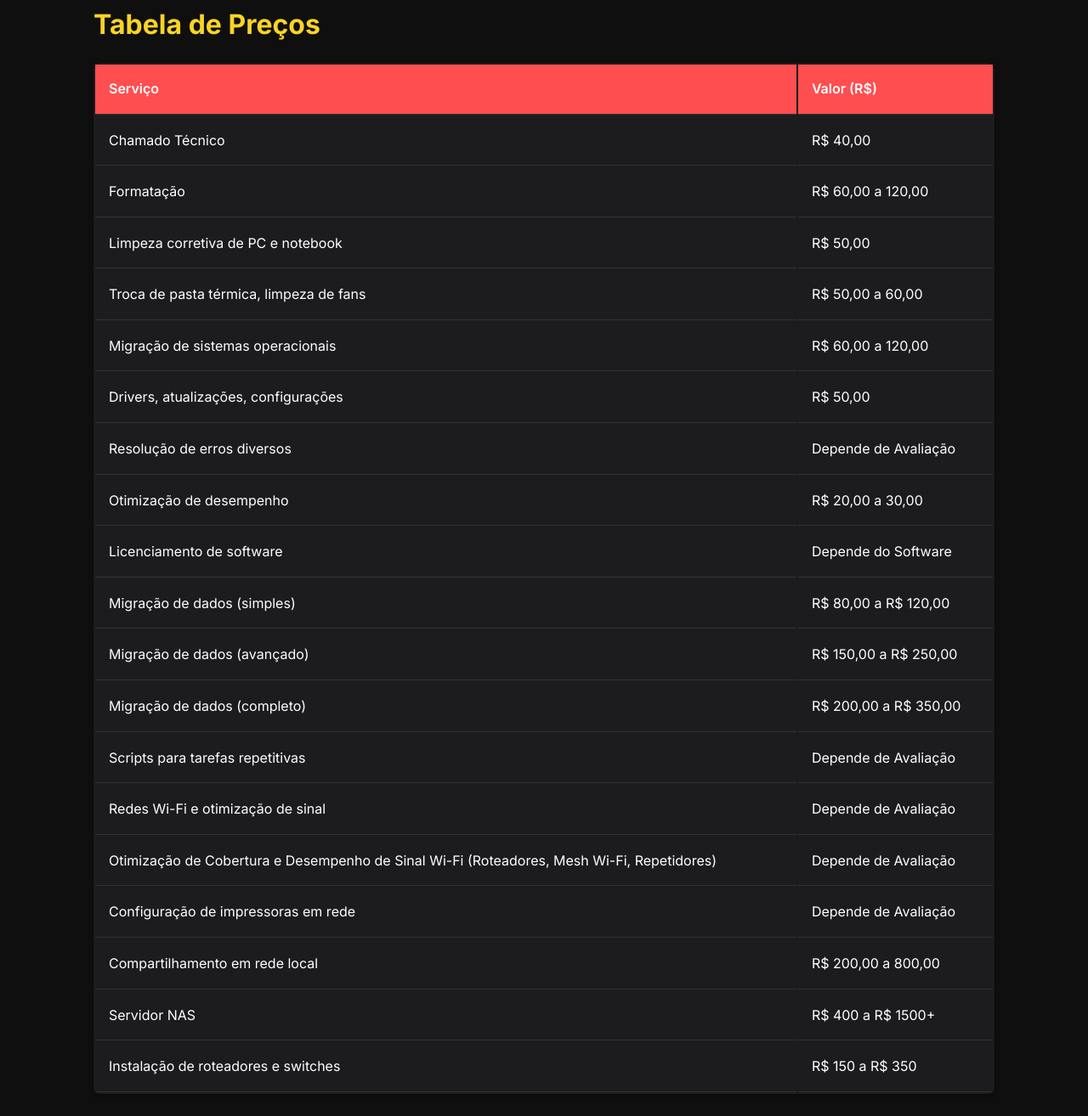
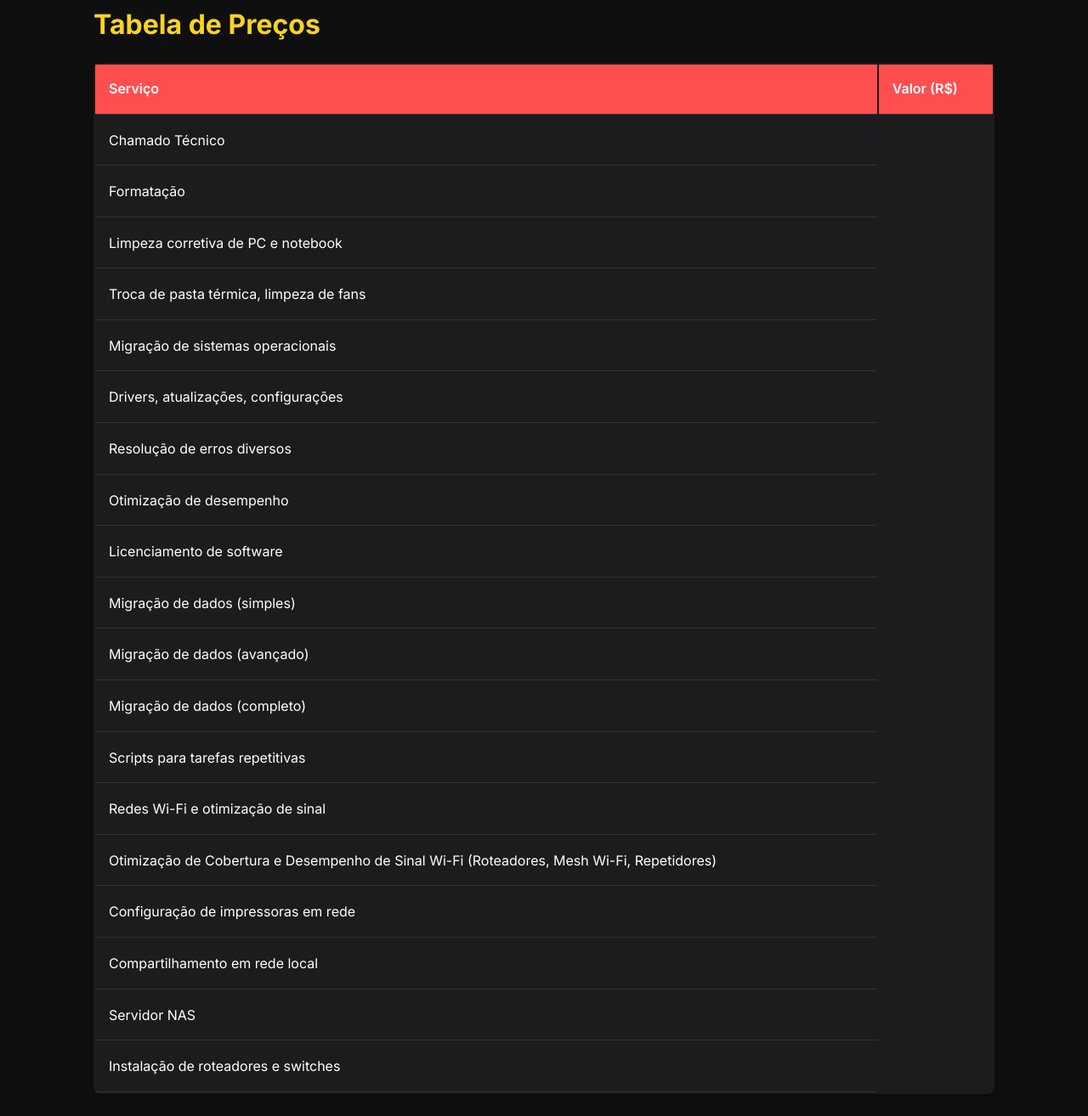
Before and after one commit to tiwestsolutions/WestTI, a plain HTML site: page index.html in a window 1280 px wide. Shown: the part 866-2180 px from the top of the page at 85% size. Drawn offline with Linux system fonts and the light colour scheme.

Commit message:
Update index.html
Tirado os valores dos serviços

```diff
--- a/index.html
+++ b/index.html
@@ -284,25 +284,25 @@
         <tr><th>Serviço</th><th>Valor (R$)</th></tr>
       </thead>
       <tbody>
-<tr><td>Chamado Técnico</td><td>R$ 40,00</td></tr>
-       <tr><td>Formatação</td><td>R$ 60,00 a 120,00</td></tr>
-       <tr><td>Limpeza corretiva de PC e notebook</td><td>R$ 50,00</td></tr>
-       <tr><td>Troca de pasta térmica, limpeza de fans</td><td>R$ 50,00 a 60,00</td></tr>
-       <tr><td>Migração de sistemas operacionais</td><td>R$ 60,00 a 120,00</td></tr>
-       <tr><td>Drivers, atualizações, configurações</td><td>R$ 50,00</td></tr>
-       <tr><td>Resolução de erros diversos</td><td>Depende de Avaliação</td></tr>
-       <tr><td>Otimização de desempenho</td><td>R$ 20,00 a 30,00</td></tr>
-       <tr><td>Licenciamento de software</td><td>Depende do Software</td></tr>
-       <tr><td>Migração de dados (simples)</td><td>R$ 80,00 a R$ 120,00</td></tr>
-       <tr><td>Migração de dados (avançado)</td><td>R$ 150,00 a R$ 250,00</td></tr>
-       <tr><td>Migração de dados (completo)</td><td>R$ 200,00 a R$ 350,00</td></tr>
-       <tr><td>Scripts para tarefas repetitivas</td><td>Depende de Avaliação</td></tr>
-       <tr><td>Redes Wi-Fi e otimização de sinal</td><td>Depende de Avaliação</td></tr>
-       <tr><td>Otimização de Cobertura e Desempenho de Sinal Wi-Fi (Roteadores, Mesh Wi-Fi, Repetidores)</td><td>Depende de Avaliação</td></tr>
-       <tr><td>Configuração de impressoras em rede</td><td>Depende de Avaliação</td></tr>
-       <tr><td>Compartilhamento em rede local</td><td>R$ 200,00 a 800,00</td></tr>
-       <tr><td>Servidor NAS</td><td>R$ 400 a R$ 1500+</td></tr>
-       <tr><td>Instalação de roteadores e switches</td><td>R$ 150 a R$ 350</td></tr>
+       <tr><td>Chamado Técnico</td></tr>
+       <tr><td>Formatação</td></tr>
+       <tr><td>Limpeza corretiva de PC e notebook</td></tr>
+       <tr><td>Troca de pasta térmica, limpeza de fans</td></tr>
+       <tr><td>Migração de sistemas operacionais</td></tr>
+       <tr><td>Drivers, atualizações, configurações</td></tr>
+       <tr><td>Resolução de erros diversos</td></tr>
+       <tr><td>Otimização de desempenho</td></tr>
+       <tr><td>Licenciamento de software</td></tr>
+       <tr><td>Migração de dados (simples)</td></tr>
+       <tr><td>Migração de dados (avançado)</td></tr>
+       <tr><td>Migração de dados (completo)</td></tr>
+       <tr><td>Scripts para tarefas repetitivas</td></tr>
+       <tr><td>Redes Wi-Fi e otimização de sinal</td></tr>
+       <tr><td>Otimização de Cobertura e Desempenho de Sinal Wi-Fi (Roteadores, Mesh Wi-Fi, Repetidores)</td></tr>
+       <tr><td>Configuração de impressoras em rede</td></tr>
+       <tr><td>Compartilhamento em rede local</td></tr>
+       <tr><td>Servidor NAS</td></tr>
+       <tr><td>Instalação de roteadores e switches</td></tr>
       </tbody>
     </table>
   </section>
```
